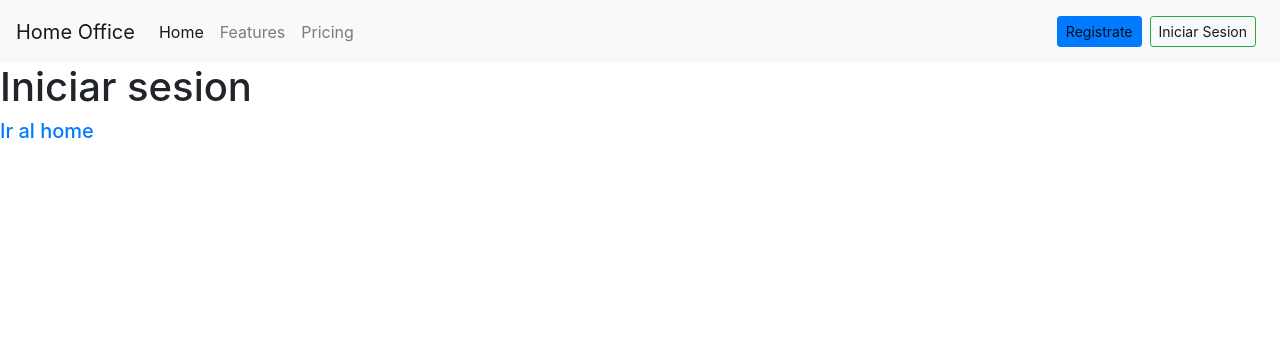
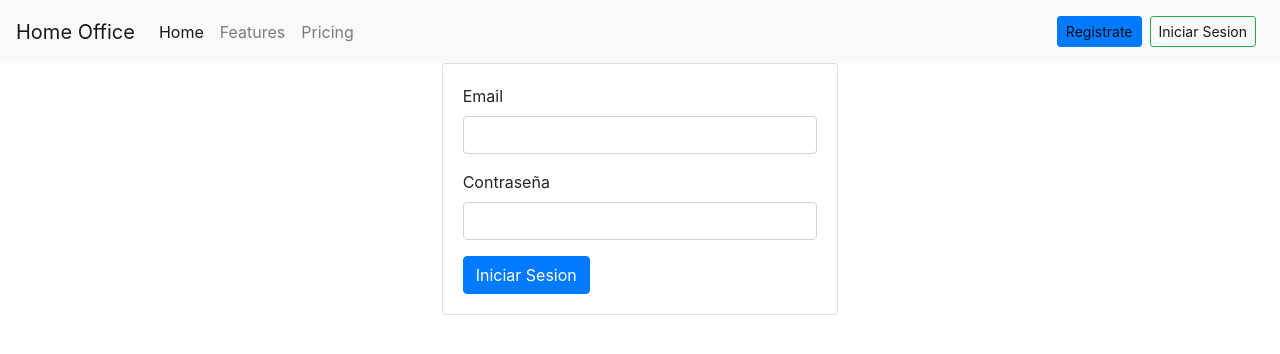
Before and after one commit to karlbehrensg/home-office, a Next.js app in the folder frontend/: page /user/login in a window 1280 px wide. Shown: the top 354 px of the page. Built offline with nearby package versions, Linux system fonts and the light colour scheme.

Commit message:
Tarjeta de iniciar sesion

```diff
--- a/frontend/pages/user/login.js
+++ b/frontend/pages/user/login.js
@@ -2,13 +2,22 @@ import Link from 'next/link'
 
 export default function Login() {
   return (
-    <>
-      <h1>Iniciar sesion</h1>
-      <h5>
-        <Link href='/'>
-          <a>Ir al home</a>
-        </Link>
-      </h5>
-    </>
+    <div className="container col-md-4 align-items-center">
+      <div className="card">
+        <div className="card-body">
+          <form>
+            <div className="form-group">
+              <label htmlFor="exampleInputEmail1">Email</label>
+              <input type="email" className="form-control" id="exampleInputEmail1" aria-describedby="emailHelp" />
+            </div>
+            <div className="form-group">
+              <label htmlFor="exampleInputPassword1">Contraseña</label>
+              <input type="password" className="form-control" id="exampleInputPassword1" />
+            </div>
+            <button type="submit" className="btn btn-primary">Iniciar Sesion</button>
+          </form>
+        </div>
+      </div>
+    </div>
   )
 }
```
